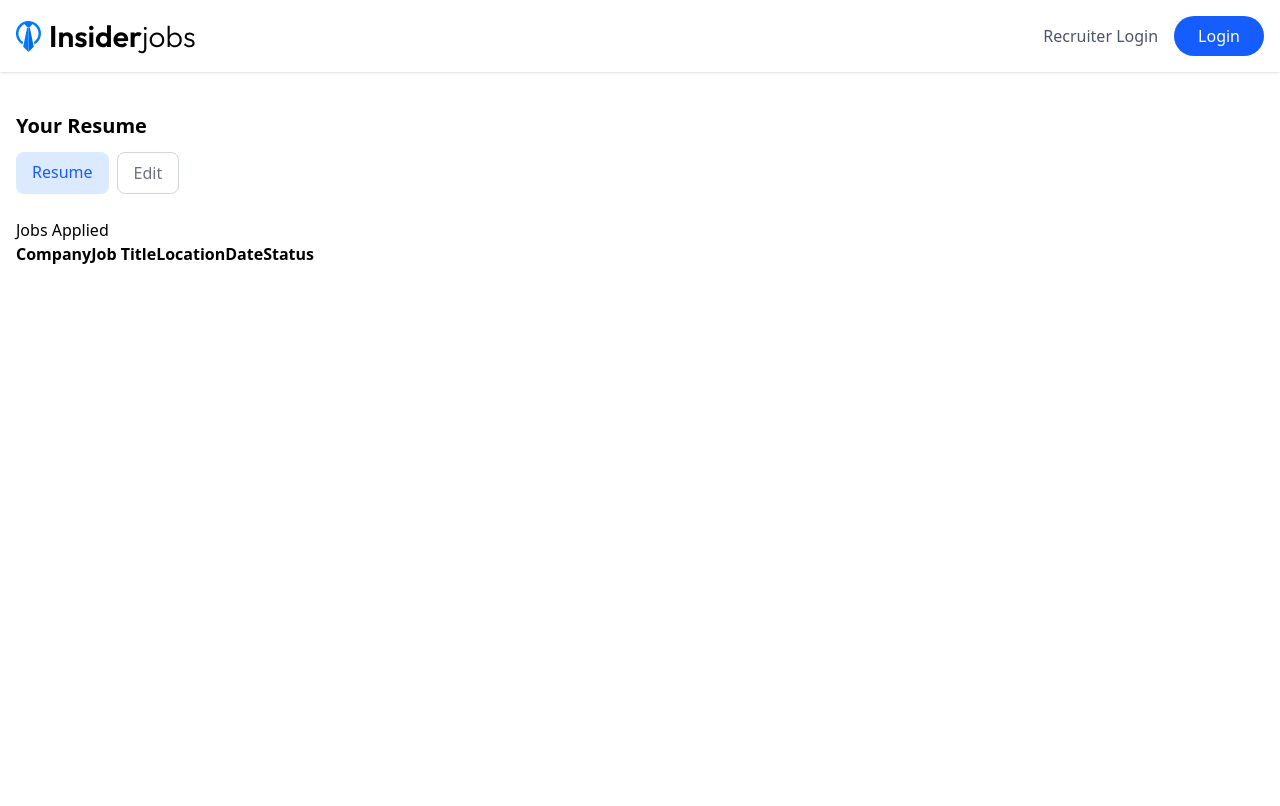
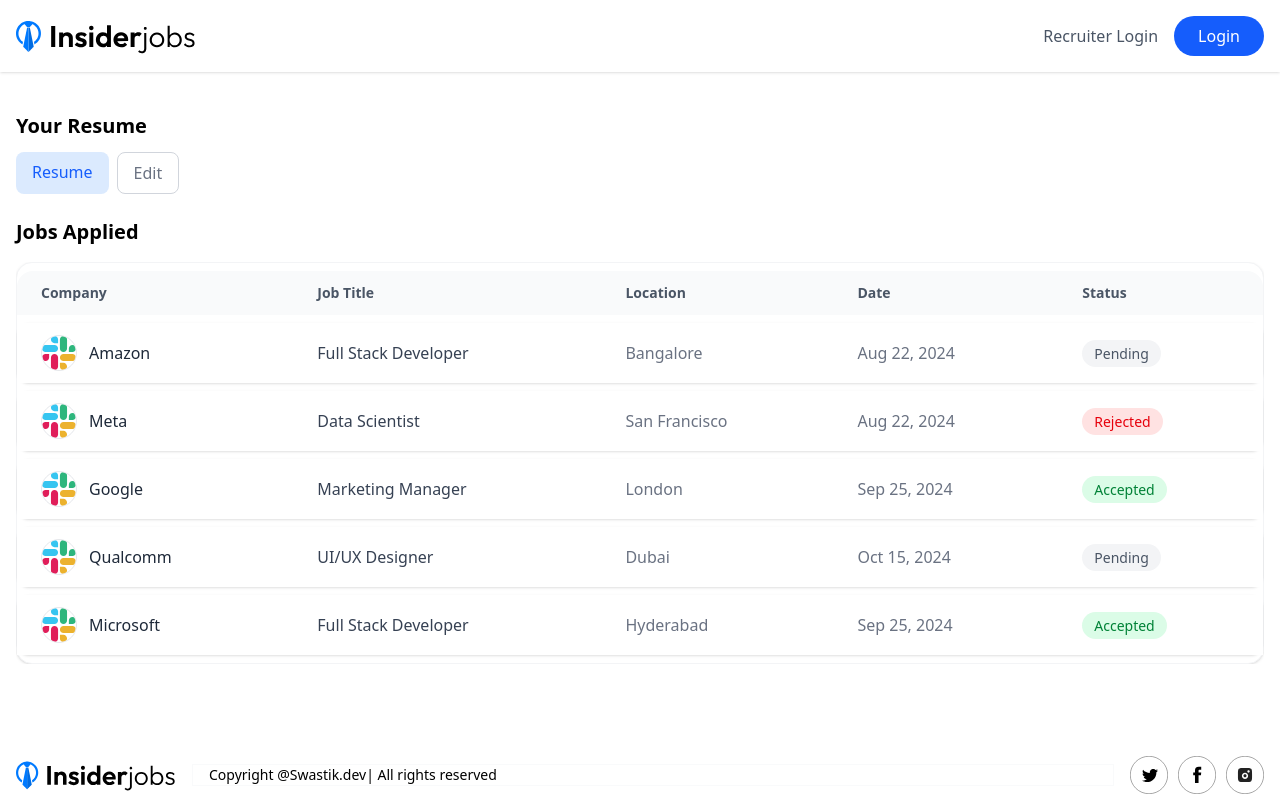
Before and after one commit to Swastik0410/Job-Portal-clientside, a React (Vite) app: page /applications in a window 1280 px wide. Built offline with nearby package versions, Linux system fonts and the light colour scheme; no server answers.

Commit message:
Completed the Applied jobs page

```diff
--- a/src/pages/Applications.jsx
+++ b/src/pages/Applications.jsx
@@ -1,53 +1,119 @@
 import React, { useState } from 'react'
 import Navbar from '../components/Navbar'
-import { assets } from '../assets/assets'
+import Footer from '../components/Footer'
+import { assets, jobsApplied } from '../assets/assets'
+import moment from 'moment'
 
 const Applications = () => {
-  const[isEdit,setIsEdit]=useState(false)
-  const [resume,setResume]=useState(null)
+  const [isEdit, setIsEdit] = useState(false)
+  const [resume, setResume] = useState(null)
 
   return (
     <>
-    <Navbar/>
-    <div className='container px-4 min-h-[65vn] 2xl:px-20 mx-auto my-10'>
+      <Navbar />
+      <div className='container px-4 min-h-[65vh] 2xl:px-20 mx-auto my-10'>
+        {/* Resume Section */}
         <h2 className='text-xl font-semibold'>Your Resume</h2>
         <div className='flex gap-2 mb-6 mt-3'>
-      {
-        isEdit?
+          {isEdit ? (
             <>
               <label htmlFor="resumeUpload" className='flex items-center'>
-          <p className='bg-blue-100 text-blue-600 px-4 py-2 rounded-lg mr-2 '>Select Resume</p>
-          <input type="file" hidden accept='application/pdf'onChange={e=>setResume(e.target.files[0])} id='resumeUpload' />
-          <img src={assets.profile_upload_icon} alt="" />
+                <p className='bg-blue-100 text-blue-600 px-4 py-2 rounded-lg mr-2 cursor-pointer'>
+                  Select Resume
+                </p>
+                <input
+                  type="file"
+                  hidden
+                  accept='application/pdf'
+                  onChange={e => setResume(e.target.files[0])}
+                  id='resumeUpload'
+                />
+                <img src={assets.profile_upload_icon} alt="upload icon"  />
               </label>
-        <button onClick={e=>setIsEdit(false)} className='bg-green-100 border border-green-400 rounded-lg px-4 py-2 cursor-pointer'>Save</button>
+              <button
+                onClick={() => setIsEdit(false)}
+                className='bg-green-100 border border-green-400 rounded-lg px-4 py-2 cursor-pointer hover:bg-green-200 transition'
+              >
+                Save
+              </button>
             </>
-        :
+          ) : (
             <div className='flex gap-2'>
-          <a href="" className='bg-blue-100 text-blue-600 px-4 py-2 rounded-lg'>Resume</a>
+              <a
+                href={resume ? URL.createObjectURL(resume) : "#"}
+                target='_blank'
+                rel='noopener noreferrer'
+                className='bg-blue-100 text-blue-600 px-4 py-2 rounded-lg hover:bg-blue-200 transition'
+              >
+                Resume
+              </a>
               <button
-          onClick={()=>setIsEdit(true)}
+                onClick={() => setIsEdit(true)}
+                className='text-gray-500 border border-gray-300 rounded-lg px-4 py-2 cursor-pointer hover:bg-gray-100 transition'
+              >
+                Edit
+              </button>
+            </div>
+          )}
+        </div>
 
-          className='text-gray-500 border border-gray-300 rounded-lg px-4 py-2 cursor-pointer'>Edit</button>
-        </div>
-      }
-      </div>
-      <h2>Jobs Applied</h2>
-      <table>
-        <thead>
-          <tr>
-            <th>Company</th>
-            <th>Job Title</th>
-            <th>Location</th>
-            <th>Date</th>
-            <th>Status</th>
+        {/* Jobs Applied Section */}
+        <h2 className='text-xl font-semibold mb-4'>Jobs Applied</h2>
+
+        <div className='overflow-x-auto'>
+          <div className='bg-white rounded-2xl shadow-sm border border-gray-100'>
+            <table className='min-w-full text-left border-separate border-spacing-y-2'>
+              <thead className='bg-gray-50'>
+                <tr className='text-gray-600 text-sm font-medium'>
+                  <th className='py-3 px-6 rounded-tl-2xl'>Company</th>
+                  <th className='py-3 px-6'>Job Title</th>
+                  <th className='py-3 px-6 max-sm:hidden'>Location</th>
+                  <th className='py-3 px-6 max-sm:hidden'>Date</th>
+                  <th className='py-3 px-6 rounded-tr-2xl'>Status</th>
                 </tr>
               </thead>
               <tbody>
-
+                {jobsApplied.map((job, index) => (
+                  <tr
+                    key={index}
+                    className='bg-white hover:bg-gray-50 transition shadow-sm rounded-xl'
+                  >
+                    <td className='py-3 px-6 flex items-center gap-3'>
+                      <img
+                        className='w-9 h-9 rounded-full border border-gray-200'
+                        src={job.logo}
+                        alt={job.company}
+                      />
+                      <span className='font-medium text-gray-800'>{job.company}</span>
+                    </td>
+                    <td className='py-3 px-6 text-gray-700'>{job.title}</td>
+                    <td className='py-3 px-6 text-gray-500 max-sm:hidden'>{job.location}</td>
+                    <td className='py-3 px-6 text-gray-500 max-sm:hidden'>
+                      {moment(job.date).format('ll')}
+                    </td>
+                    <td className='py-3 px-6'>
+                      <span
+                        className={`px-3 py-1 text-sm font-medium rounded-full
+                          ${
+                            job.status === 'Accepted'
+                              ? 'bg-green-100 text-green-700'
+                              : job.status === 'Rejected'
+                              ? 'bg-red-100 text-red-600'
+                              : 'bg-gray-100 text-gray-600'
+                          }
+                        `}
+                      >
+                        {job.status}
+                      </span>
+                    </td>
+                  </tr>
+                ))}
               </tbody>
             </table>
           </div>
+        </div>
+      </div>
+      <Footer/>
     </>
   )
 }
```
Lines whose indentation alone changed are shown as unchanged.
